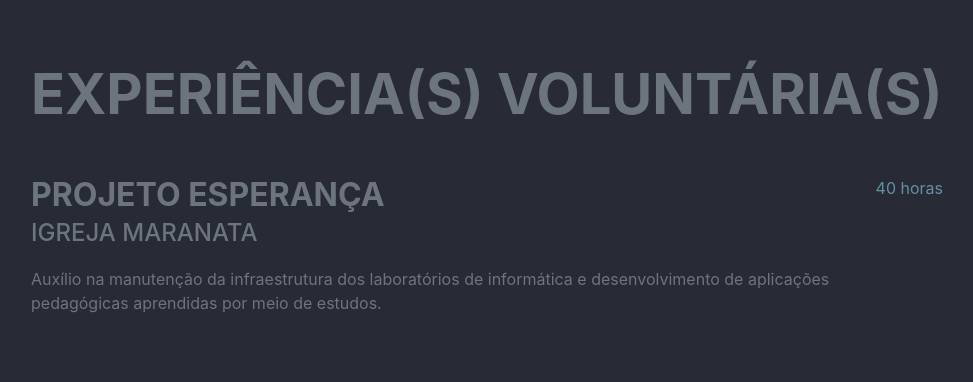
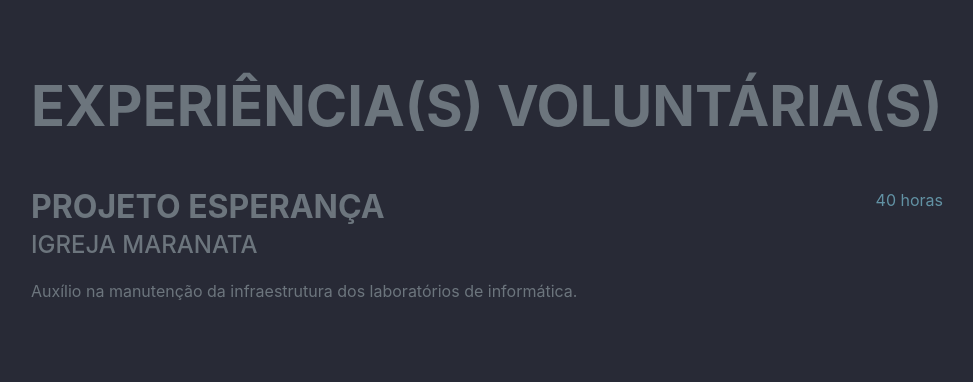
Before and after one commit to Eduardo-Lopes-Santos/web_curriculo, a plain HTML site: page index.html in a window 1280 px wide. Shown: the part 4986-5368 px from the top of the page, without its empty margins (289-1262 px from the left). Drawn offline with nearby package versions, Linux system fonts and the light colour scheme; a web font is replaced by a local one.

Commit message:
Update index.html

```diff
--- a/index.html
+++ b/index.html
@@ -179,7 +179,7 @@
                         <div class="flex-grow-1">
                             <h3 class="mb-0">Projeto Esperança</h3>
                             <div class="subheading mb-3">Igreja Maranata</div>
-                            <p> Auxílio na manutenção da infraestrutura dos laboratórios de                               informática e desenvolvimento de aplicações pedagógicas aprendidas por meio de estudos.</p>
+                            <p> Auxílio na manutenção da infraestrutura dos laboratórios de informática.</p>
                         </div>
                         <div class="flex-shrink-0"><span class="text-primary">40 horas</span></div>
                     </div>
```
